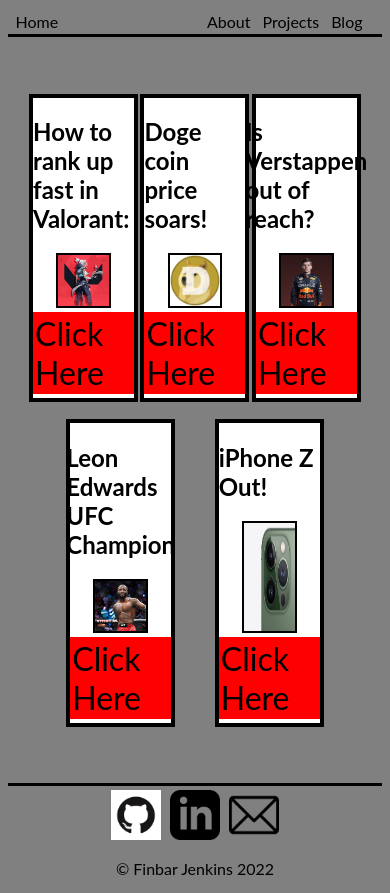
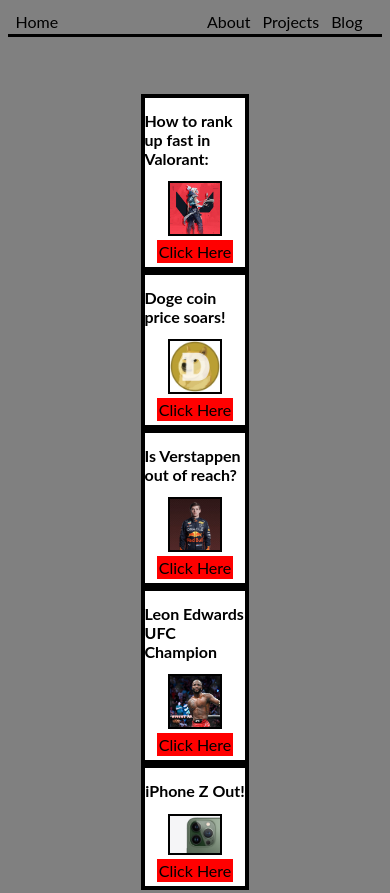
Before and after one commit to finnjenk/T1-Portfolio-Unfinished, a plain HTML site: page blog.html in a window 390 px wide. Shown: the top 893 px of the page. Drawn offline with Linux system fonts and the light colour scheme.

Commit message:
Adding Comments + Final Touches

```diff
--- a/styles/blog.css
+++ b/styles/blog.css
@@ -105,13 +105,45 @@ footer {
 }
 
 @media only screen and (max-width: 850px) {
+
+    article {
+        width: 60%;
+        border: 2px solid black;
+        display: flex;
+        align-items: center;
+        background: white;
+    }
+    article h2 {
+        font-size: 1rem;
+    }
+    article:nth-child(4) {
+        margin-top: 0;
+    }
+
+    article:nth-child(5) {
+        margin-top: 0;
+    }
+    section {
+        font-size: 1rem;
+        margin: 5%;
+        display: flex;
+        flex-direction: column;
+        flex-wrap: wrap;
+        align-items: center;
+        justify-content: space-evenly;
+    }
+}
+
+@media only screen and (max-width: 500px) {
     main {
-        font-size: 2rem;
+        font-size: 1rem;
         display: flex;
         justify-content: center;
         padding-top: 10%;
         padding-bottom: 10%;
     }
+
+
     article {
         width: 30%;
         border: 4px solid black;
@@ -127,27 +159,3 @@ footer {
         justify-content: space-evenly;
     }
 }
-
-@media only screen and (max-width: 500px) {
-    main {
-        font-size: 2rem;
-        display: flex;
-        justify-content: center;
-        padding-top: 10%;
-        padding-bottom: 10%;
-    }
-    article {
-        width: 30%;
-        border: 4px solid black;
-        display: flex;
-        flex-direction: column;
-        align-items: center;
-        background: white;
-    }
-    section {
-        margin: 5%;
-        display: flex;
-        flex-wrap: wrap;
-        justify-content: space-evenly;
-    }
-}
--- a/styles/blog1.css
+++ b/styles/blog1.css
@@ -83,10 +83,17 @@ footer {
     align-items: center;
 }
 
-@media only screen and (max-width: 850px) {
-
+@media only screen and (max-width: 1000px) {
+    section {
+        background-position: center;
+    }
 }
 
-@media only screen and (max-width: 500px) {
-
+@media only screen and (max-width: 600px) {
+section h2 {
+    font-size: 1rem;
 }
+section p {
+    font-size: .8rem;
+}
+}
--- a/styles/blog2.css
+++ b/styles/blog2.css
@@ -85,10 +85,17 @@ footer {
     align-items: center;
 }
 
-@media only screen and (max-width: 850px) {
-
+@media only screen and (max-width: 1000px) {
+    section {
+        background-position: center;
+    }
 }
 
-@media only screen and (max-width: 500px) {
-
-}
+@media only screen and (max-width: 600px) {
+    section h2 {
+        font-size: 1rem;
+    }
+    section p {
+        font-size: .8rem;
+    }
+    }
--- a/styles/blog3.css
+++ b/styles/blog3.css
@@ -83,10 +83,17 @@ footer {
     align-items: center;
 }
 
-@media only screen and (max-width: 850px) {
-
+@media only screen and (max-width: 1000px) {
+    section {
+        background-position: center;
+    }
 }
 
-@media only screen and (max-width: 500px) {
-
-}
+@media only screen and (max-width: 600px) {
+    section h2 {
+        font-size: 1rem;
+    }
+    section p {
+        font-size: .8rem;
+    }
+    }
--- a/styles/blog4.css
+++ b/styles/blog4.css
@@ -84,10 +84,17 @@ footer {
     align-items: center;
 }
 
-@media only screen and (max-width: 850px) {
-
+@media only screen and (max-width: 1000px) {
+    section {
+        background-position: center;
+    }
 }
 
-@media only screen and (max-width: 500px) {
-
-}
+@media only screen and (max-width: 600px) {
+    section h2 {
+        font-size: 1rem;
+    }
+    section p {
+        font-size: .8rem;
+    }
+    }
--- a/styles/blog5.css
+++ b/styles/blog5.css
@@ -84,10 +84,17 @@ footer {
     align-items: center;
 }
 
-@media only screen and (max-width: 850px) {
-
+@media only screen and (max-width: 1000px) {
+    section {
+        background-position: center;
+    }
 }
 
-@media only screen and (max-width: 500px) {
-
-}
+@media only screen and (max-width: 600px) {
+    section h2 {
+        font-size: 1rem;
+    }
+    section p {
+        font-size: .8rem;
+    }
+    }
--- a/styles/index.css
+++ b/styles/index.css
@@ -1,3 +1,4 @@
+/* Navigation Bar Layout */
 nav {
     display: flex;
     justify-content: space-between;
@@ -14,22 +15,25 @@ a {
     color: black;
 }
 
+/* Red highlight when hovering over navigation options */
 a:hover {
 color: red;
-/* font-size: 1.2rem; */
 }
 
+/* 'About', 'Projects' and 'Blog' Layout/Spacing */
 nav div {
     display: flex;
     width: 50%;
     justify-content: space-evenly;
 }
 
+/* Webpage ackground colour and font */
 body {
     font-family: 'Lato', sans-serif;
     background-color: grey;
 }
 
+/* Main heading and text sizing */
 main {
 font-size: 2rem;
 display: flex;
@@ -39,6 +43,7 @@ padding-top: 10%;
 padding-bottom: 10%;
 }
 
+/* Spacing between image and heading */
 section {
 margin: 5%;
 }
@@ -48,10 +53,10 @@ display: flex;
 justify-content: center;
 border: 4px solid black;
 width: 25%;
-height: 25%;
 border-radius: 40%;
 }
 
+/* Spacing of social media icons */
 .socials {
 display: flex;
 flex-direction: row;
@@ -60,46 +65,37 @@ justify-content: space-between;
 width: 45%;
 }
 
+/* Sizing of social media icons */
 .socials img {
 width: 50px;
 height: 50px;
 }
 
+/* Footer border + positioning of social media icons and copyright*/
 footer {
 display: flex;
 flex-direction: column;
 border-top: solid;
 padding-top: 1%;
 align-items: center;
-/* margin-bottom: auto; */
 }
 
+/* Responsiveness for tablets */
 @media only screen and (max-width: 700px) {
     main {
         font-size: 1.5rem;
-        display: flex;
-        justify-content: center;
-        align-items: center;
-        padding-top: 10%;
-        padding-bottom: 10%;
+        }
+        #babyjenk {
+            width: 35%;
+}
+
+/* Responsiveness for mobile devices */
+@media only screen and (max-width: 500px) {
+    #babyjenk {
+        border: 2px solid black;
+        width: 35%;
+        }
+    main {
+        flex-direction: column;
         }
 }
-
-@media only screen and (max-width: 500px) {
-    #babyjenk {
-        display: flex;
-        justify-content: center;
-        border: 4px solid black;
-        width: 25%;
-        height: 25%;
-        border-radius: 40%;
-        }
-    main {
-        font-size: 1.5rem;
-        display: flex;
-        justify-content: center;
-        align-items: center;
-        padding-top: 10%;
-        padding-bottom: 10%;
-        }
-}
--- a/styles/projects.css
+++ b/styles/projects.css
@@ -85,23 +85,35 @@ footer {
 @media only screen and (max-width: 850px) {
     article {
         display: flex;
-        width: 30%;
+        width: 70%;
+        flex-wrap: wrap;
+        background: white;
+        border: 4px solid black;
+        align-items: center;
+
+        }
+    section {
+        display: flex;
+        flex-direction: column;
+        margin: 5%;
+        justify-content: space-evenly;
+        align-items: center;
+    }
+}
+
+@media only screen and (max-width: 520px) {
+    article {
+        display: flex;
+        width: 90%;
         flex-wrap: wrap;
         flex-direction: column;
         background: white;
         border: 4px solid black;
         align-items: center;
         }
-}
-
-@media only screen and (max-width: 500px) {
-    article {
-        display: flex;
-        width: 30%;
-        flex-wrap: wrap;
-        flex-direction: column;
-        background: white;
-        border: 4px solid black;
-        align-items: center;
+        main {
+            font-size: 1rem;
+            padding-top: 10%;
+            padding-bottom: 10%;
         }
 }
```
